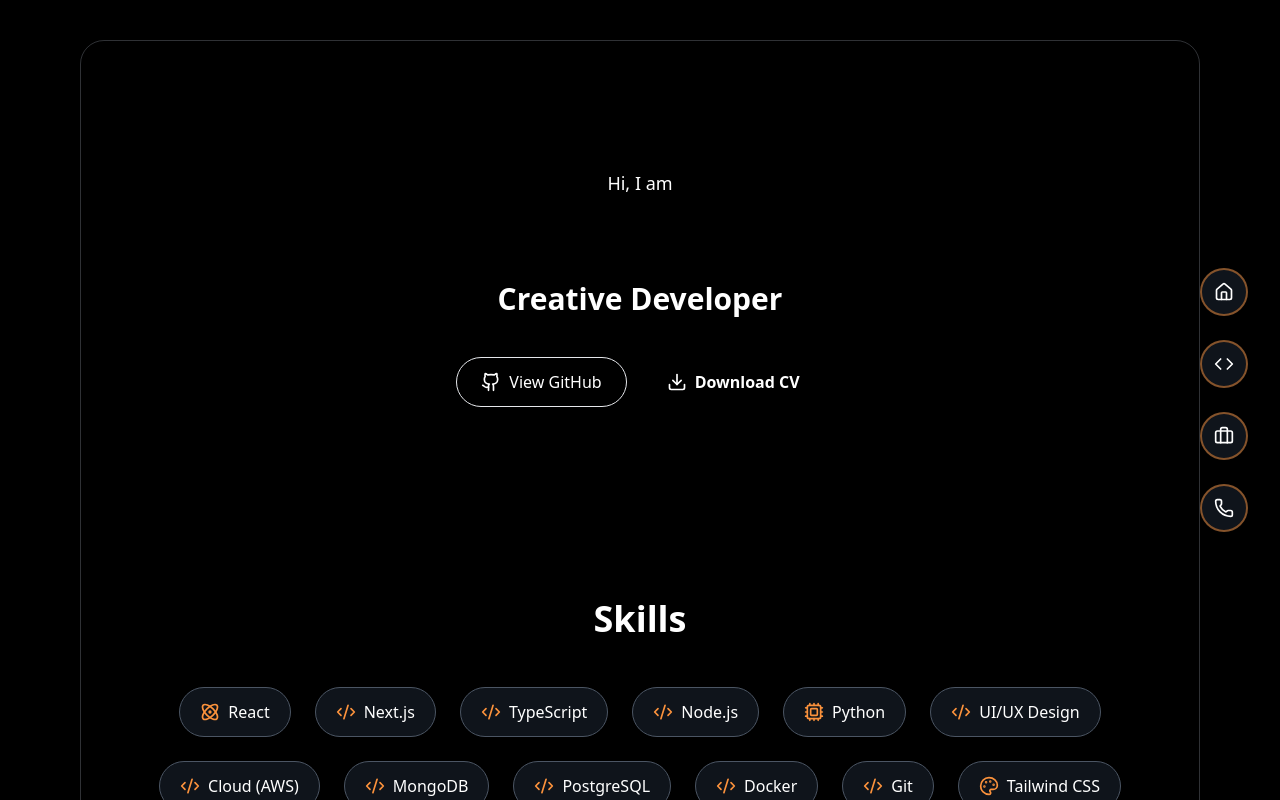
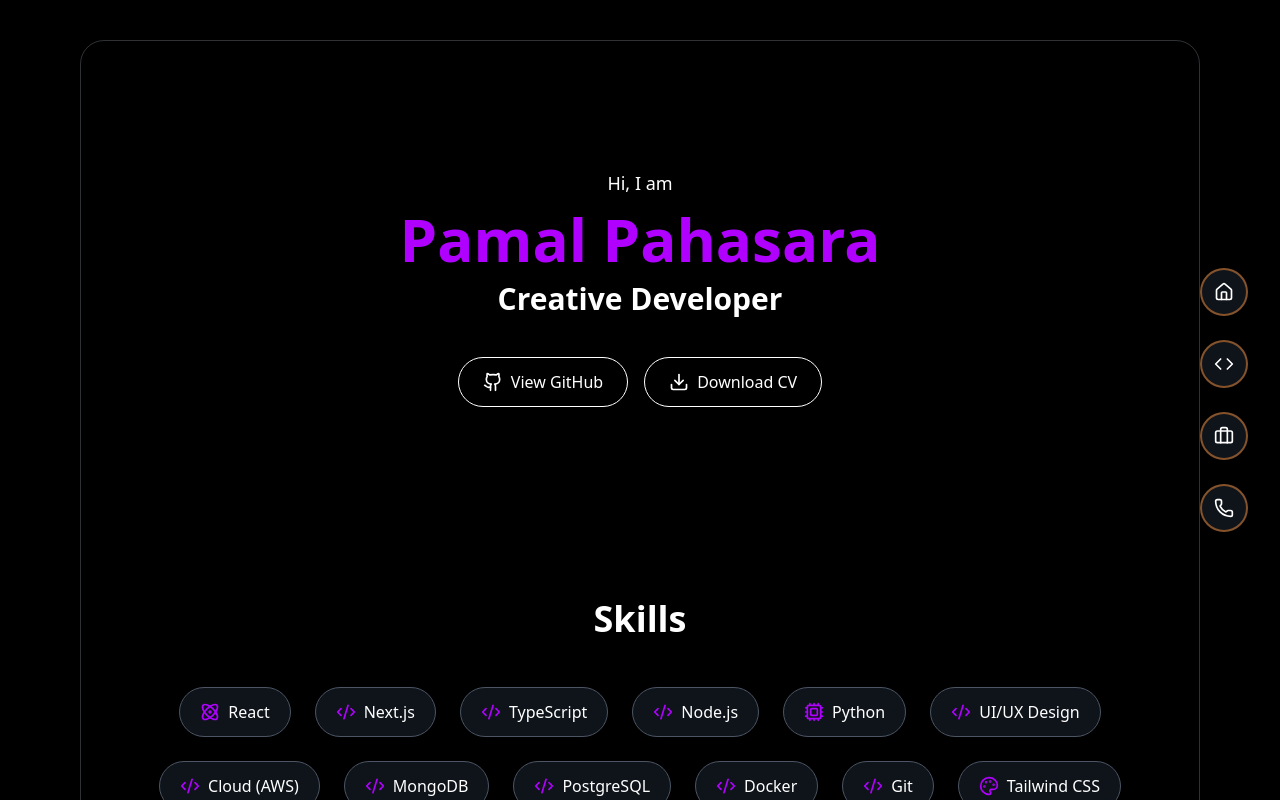
Before and after one commit to pamal29/react-portfolio, a React (Vite) app: page / in a window 1280 px wide. Shown: the top 800 px of the page. Built offline with nearby package versions, Linux system fonts and the light colour scheme.

Commit message:
add neonPurple to hero and skill sections

```diff
--- a/src/components/Hero.jsx
+++ b/src/components/Hero.jsx
@@ -1,73 +1,51 @@
 import { Github, Download } from "lucide-react";
-import { motion } from "framer-motion";
 
 export default function Hero({ handleDownloadCV }) {
   return (
-    <section id="hero" className="text-center pt-20 pb-16 bg-bgDark">
+    <section id="hero" className="text-center pt-20 pb-16">
 
-      {/* Small Intro Text */}
-      <motion.p
-        initial={{ opacity: 0, y: 10 }}
-        animate={{ opacity: 1, y: 0 }}
-        transition={{ duration: 0.6 }}
+      <p
         className="text-lg mb-3 text-mutedLight"
       >
         Hi, I am
-      </motion.p>
+      </p>
 
-      {/* Name */}
-      <motion.h1
-        initial={{ opacity: 0, y: 15 }}
-        animate={{ opacity: 1, y: 0 }}
-        transition={{ duration: 0.7 }}
-        className="text-6xl font-extrabold mb-3
-                   bg-gradient-to-r from-textLight to-accentOrange
-                   bg-clip-text text-transparent"
+      <h1
+        className="text-6xl font-extrabold mb-3 text-neonPurple"
       >
         Pamal Pahasara
-      </motion.h1>
+      </h1>
 
-      {/* Title */}
-      <motion.h2
-        initial={{ opacity: 0, y: 15 }}
-        animate={{ opacity: 1, y: 0 }}
-        transition={{ duration: 0.8 }}
+
+      <h2
         className="text-3xl font-semibold mb-10 text-textLight/90"
       >
         Creative Developer
-      </motion.h2>
+      </h2>
 
-      {/* Buttons */}
-      <motion.div
-        initial={{ opacity: 0, y: 20 }}
-        animate={{ opacity: 1, y: 0 }}
-        transition={{ duration: 0.7 }}
+      <div
         className="flex gap-4 justify-center flex-wrap"
       >
-        {/* GitHub Button */}
         <button
           onClick={() => window.open('https://github.com/pamal29', '_blank')}
           className="px-6 py-3 rounded-full flex items-center gap-2
-                     bg-cardDark text-textLight border border-borderDark
-                     hover:border-accentOrange hover:text-accentOrange
+                     bg-black text-white border border-white
                      transition-all duration-300 hover:scale-110"
         >
           <Github className="w-5 h-5" />
           View GitHub
         </button>
 
-        {/* CV Button */}
         <button
           onClick={handleDownloadCV}
           className="px-6 py-3 rounded-full flex items-center gap-2
-                     bg-accentOrange text-bgDark font-semibold
-                     hover:bg-accentOrange/90 transition-all duration-300
-                     hover:scale-110 shadow-lg shadow-accentOrange/30"
+                     bg-black text-white border border-white
+                     transition-all duration-300 hover:scale-110"
         >
           <Download className="w-5 h-5" />
           Download CV
         </button>
-      </motion.div>
+      </div>
     </section>
   );
 }
--- a/src/components/Skills.jsx
+++ b/src/components/Skills.jsx
@@ -28,10 +28,10 @@ export default function Skills({ skills = [] }) {
               <div
                 key={skill.name}
                 className="flex items-center gap-2 px-5 py-3 bg-gray-800/50
-                           rounded-full border border-gray-600 hover:border-orange-400
+                           rounded-full border border-gray-600 hover:border-neonPurple
                            hover:bg-gray-700/50 transition-all duration-300 cursor-pointer"
               >
-                <Icon className="w-5 h-5 text-orange-400" />
+                <Icon className="w-5 h-5 text-neonPurple" />
                 <span className="text-base font-medium">{skill.name}</span>
               </div>
             );
```
